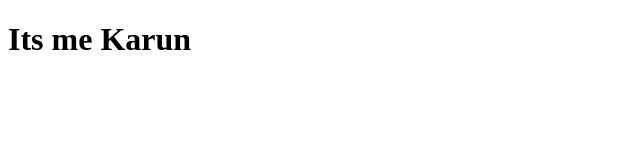
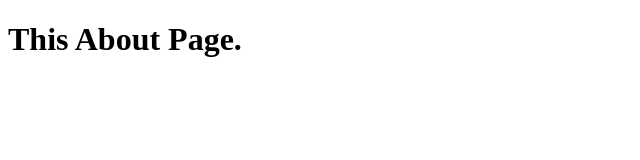
Before and after one commit to UrsKarun/janasewaproject, a plain HTML site: page about.html in a window 1280 px wide. Shown: the whole page, without its empty margins (0-640 px from the left). Drawn offline with Linux system fonts and the light colour scheme.

Commit message:
about updated

```diff
--- a/about.html
+++ b/about.html
@@ -6,6 +6,6 @@
 	<title>About page</title>
 </head>
 <body>
-	<h1>Its me Karun</h1>
+	<h1>This About Page.</h1>
 </body>
 </html>
```
Also changed, not shown: contact.html (+1 -1 lines).
